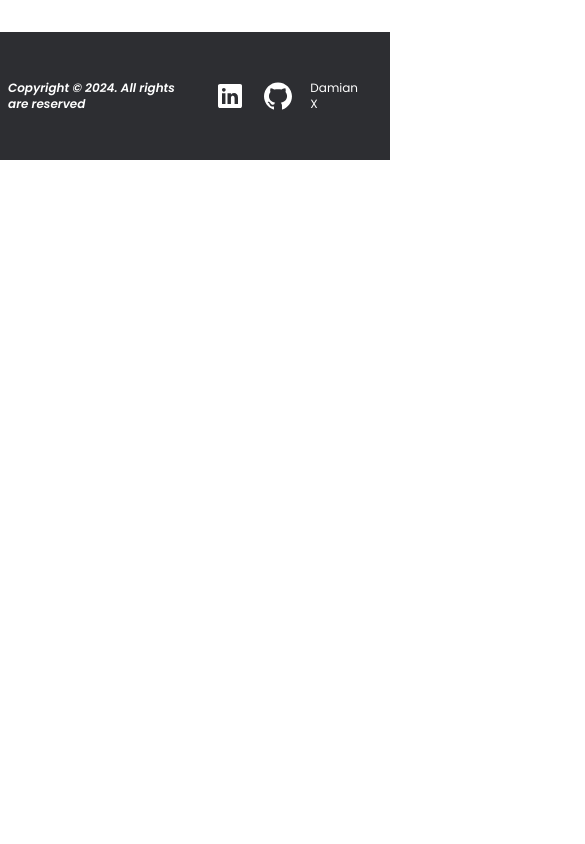
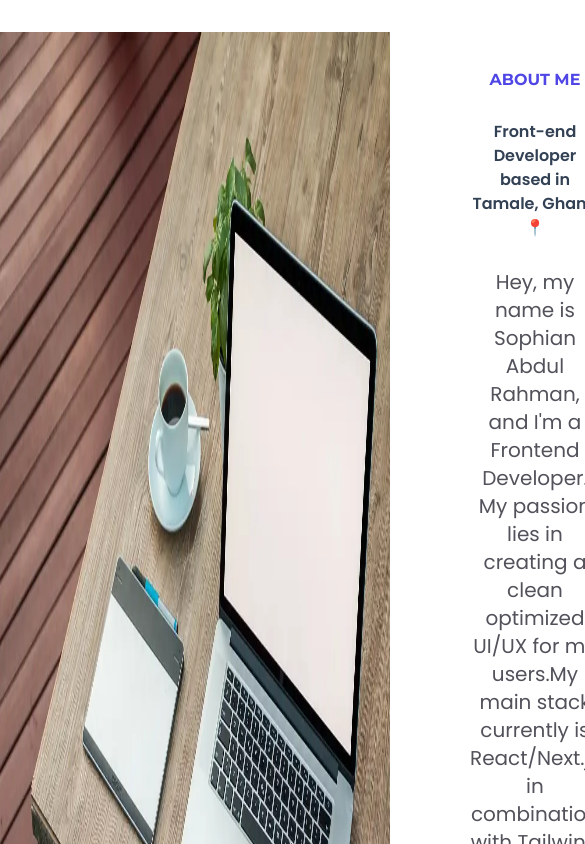
Before and after one commit to Sophianx234/Damian.dev, a React (Vite) app: page /home in a window 390 px wide. Shown: the part 860-1704 px from the top of the page, 585 px wide, since content can reach past the window. Before the commit the page ends 1020 px from the top, so only its background shows below. Built offline with nearby package versions, Linux system fonts and the light colour scheme.

Commit message:
implementing about section responsiveness

```diff
--- a/package.json
+++ b/package.json
@@ -15,6 +15,7 @@
     "react": "^18.3.1",
     "react-dom": "^18.3.1",
     "react-icons": "^5.3.0",
+    "react-modal": "^3.16.1",
     "react-router-dom": "^6.26.1"
   },
   "devDependencies": {
--- a/src/pages/Homepage.jsx
+++ b/src/pages/Homepage.jsx
@@ -1,3 +1,4 @@
+import AboutSection from "../ui/aboutSection"
 import Footer from "../ui/Footer"
 import Hero from "../ui/Hero"
 import TechStack from "../ui/TechStack"
@@ -10,6 +11,7 @@ function Homepage() {
             <Hero/>
             </div>
             <TechStack/>
+            <AboutSection/>
         <footer>
             <Footer/>
         </footer>
--- /dev/null
+++ b/src/ui/AboutSection.jsx
@@ -0,0 +1,37 @@
+function AboutSection() {
+    return (
+        <div className="bg-[#F9F9F9]
+        flex lg:flex-row md:flex-col  md:items-center lg:items-start
+        space-y-9 md:pt-20 md:pb-20 lg:pb-0 lg:pt-0 lg:pr-10
+        ">
+
+            <img src="./images/desktop.png" alt="" className="md:w-[30rem] lg:h-full
+            md:rounded-md lg:rounded-none
+            " />
+            <div className="flex flex-col items-center lg:items-start px-20 space-y-7 lg:space-y-3">
+                <h1 className="text-secondary-purple uppercase font-bold font-[Montserrat]  md:text-lg ">About Me</h1>
+                <h2 className="md:text-3xl font-semibold  text-center lg:text-left  text-slate-700">Front-end Developer <br /> based in Tamale, Ghana 📍 </h2>
+                <div className="space-y-6 text-zinc-600 lg:space-y-2 lg:pt-2">
+
+                <p className="text-xl text-center lg:text-left ">
+                Hey, my name is Sophian Abdul Rahman, and I'm a Frontend Developer.  My passion lies in creating a clean optimized UI/UX  for my users.
+                <span className="md:hidden lg:inline">
+                    My main stack currently is React/Next.js in combination with Tailwind CSS and TypeScript.
+                    </span>
+
+
+                </p>
+                <p className=" lg:hidden text-xl text-center lg:text-left md:block">
+                My main stack currently is React/Next.js in combination with Tailwind CSS and TypeScript.
+                </p>
+                <div className="md:text-center lg:text-left">
+
+                <button className="bg-secondary-purple px-5 py-2 text-white justify-self-center ">Read More</button>
+                </div>
+                </div>
+            </div>
+        </div>
+    )
+}
+
+export default AboutSection
```
Also changed, not shown: 1 other file (tests, documents, lock files or other folders).
